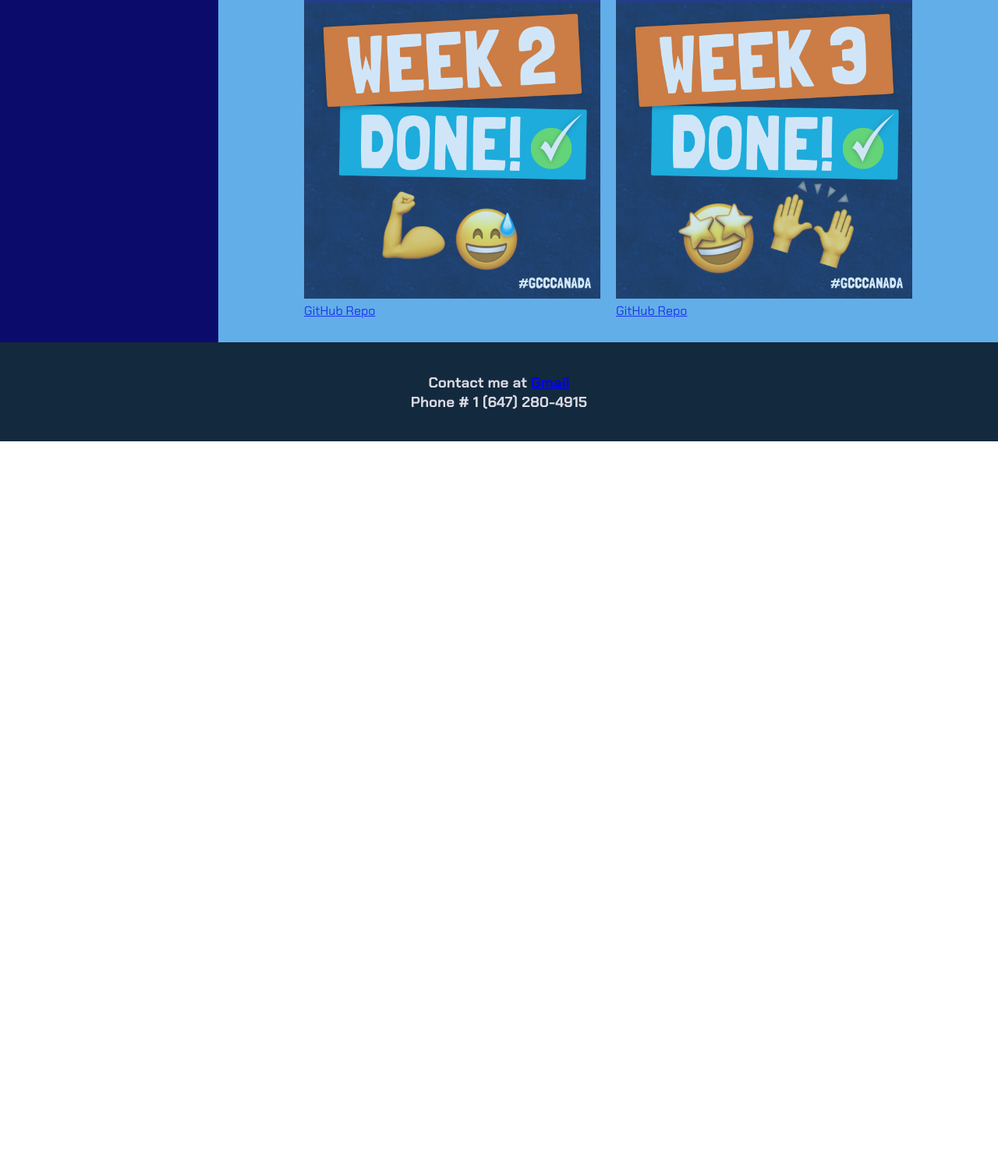
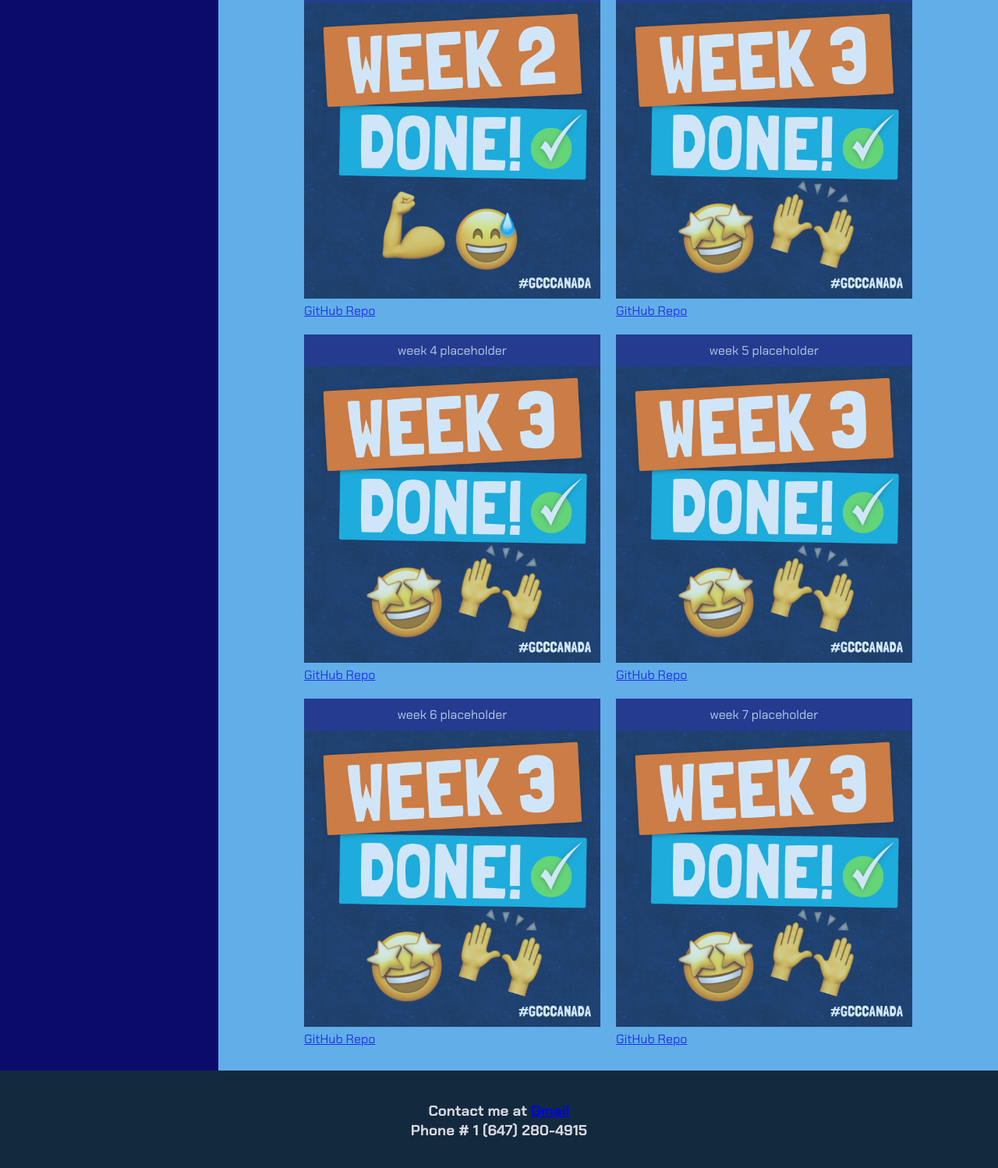
Before and after one commit to jerrietkuo/myportfolio, a plain HTML site: page index.html in a window 1280 px wide. Shown: the part 726-2224 px from the top of the page at 78% size. Before the commit the page ends 1292 px from the top, so only its background shows below. Drawn offline with Linux system fonts and the light colour scheme.

Commit message:
added work placeholder for future updates

```diff
--- a/index.html
+++ b/index.html
@@ -56,16 +56,49 @@
           </span>
         </section>
         <section class="card">
-          <header>week 2 placeholder</header>
+          <header>Week 2 Challenge - My Portfolio</header>
+          <a href="https://jerrietkuo.github.io/myportfolio/">
+            <img src="./images/week2done.png" alt="myPortfolio" />
+          </a>
+          <span id="github-span">
+            <a href="https://github.com/jerrietkuo/myportfolio">GitHub Repo</a>
+          </span>
+        </section>
+        <section class="card">
+          <header>week 3 placeholder</header>
           <a href="https://jerrietkuo.github.io/prework-study-guide/">
-            <img src="./images/week2done.png" alt="PreworkStudyGuide" />
+            <img src="./images/week3done.png" alt="PreworkStudyGuide" />
           </a>
           <span id="github-span">
             <a href="https://github.com/jerrietkuo/prework-study-guide">GitHub Repo</a>
           </span>
         </section>
         <section class="card">
-          <header>week 3 placeholder</header>
+          <header>week 4 placeholder</header>
+          <a href="https://jerrietkuo.github.io/prework-study-guide/">
+            <img src="./images/week3done.png" alt="PreworkStudyGuide" />
+          </a>
+          <span id="github-span">
+            <a href="https://github.com/jerrietkuo/prework-study-guide">GitHub Repo</a>
+          </span>
+        </section><section class="card">
+          <header>week 5 placeholder</header>
+          <a href="https://jerrietkuo.github.io/prework-study-guide/">
+            <img src="./images/week3done.png" alt="PreworkStudyGuide" />
+          </a>
+          <span id="github-span">
+            <a href="https://github.com/jerrietkuo/prework-study-guide">GitHub Repo</a>
+          </span>
+        </section><section class="card">
+          <header>week 6 placeholder</header>
+          <a href="https://jerrietkuo.github.io/prework-study-guide/">
+            <img src="./images/week3done.png" alt="PreworkStudyGuide" />
+          </a>
+          <span id="github-span">
+            <a href="https://github.com/jerrietkuo/prework-study-guide">GitHub Repo</a>
+          </span>
+        </section><section class="card">
+          <header>week 7 placeholder</header>
           <a href="https://jerrietkuo.github.io/prework-study-guide/">
             <img src="./images/week3done.png" alt="PreworkStudyGuide" />
           </a>
```
